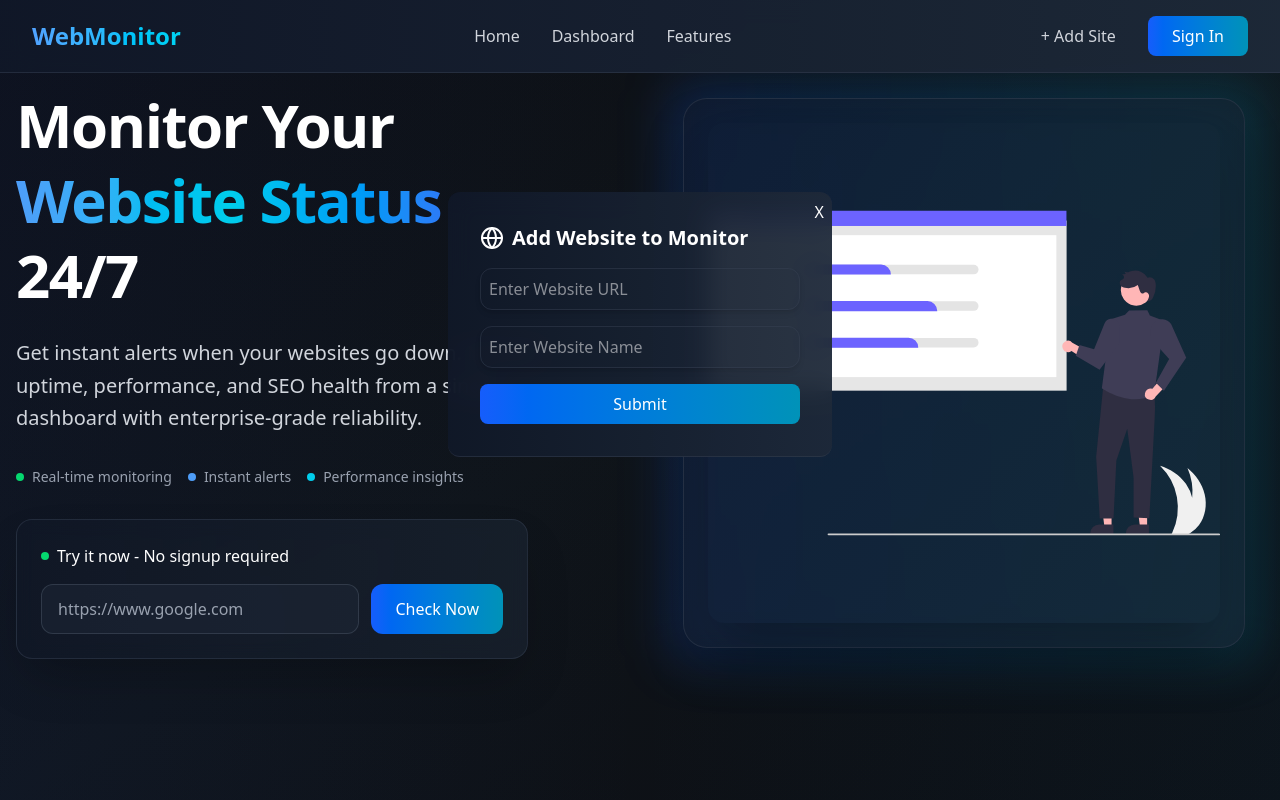
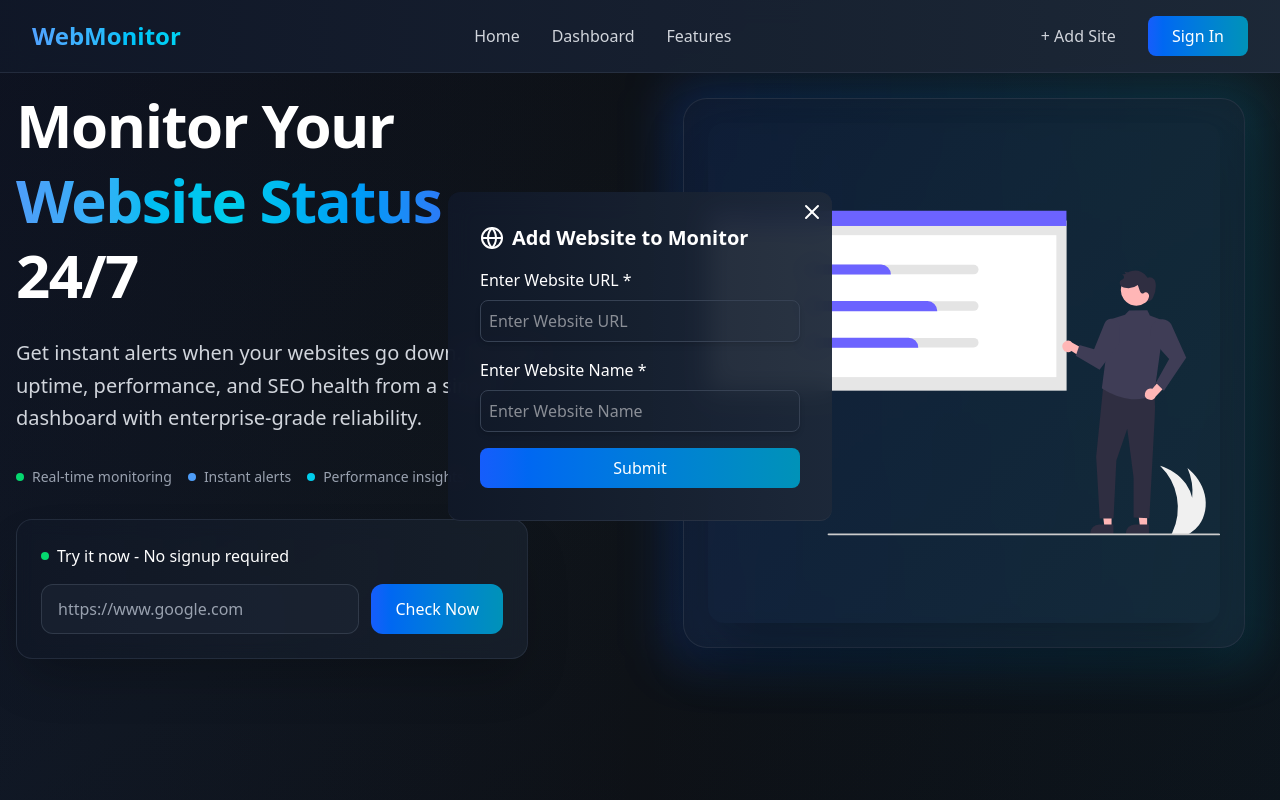
Before and after one commit to Dineshsoni02/WebmonitorV2, a React (Vite) app in the folder frontend/: page / in a window 1280 px wide. Shown: the top 800 px of the page. Built offline with nearby package versions, Linux system fonts and the light colour scheme.

Commit message:
dialog improvement

```diff
--- a/frontend/src/components/BodyComponent.jsx
+++ b/frontend/src/components/BodyComponent.jsx
@@ -12,6 +12,7 @@ import {
   TrendingUp,
   TriangleAlert,
   Globe,
+  X,
 } from "lucide-react";
 
 const NavigationBar = () => {
@@ -420,7 +421,7 @@ const DashboardSection = () => {
 
 const DialogBox = () => {
   return (
-    <div className="max-w-sm p-8 mx-auto fixed top-0 left-0 right-0 z-50 bg-gradient-to-r from-gray-900/95 to-gray-800/95 backdrop-blur-md border-b border-gray-700/50 text-white rounded-xl my-[15%]">
+    <div className="max-w-sm p-8 mx-auto fixed inset-0 z-50 bg-gradient-to-r from-gray-900/95 to-gray-800/95 backdrop-blur-md border-b border-gray-700/50 text-white rounded-xl my-[15%] h-fit">
       <div className="flex items-center gap-2 mb-4">
         <Globe className="w-6 h-6" />
 
@@ -429,22 +430,28 @@ const DialogBox = () => {
         </h2>
       </div>
       <button className=" text-white  rounded-lg font-medium transition-all duration-300 transform hover:scale-105 hover:shadow-lg hover:shadow-cyan-500/25 cursor-pointer absolute top-2 right-2">
-        X
+        <X className="w-6 h-6" />
       </button>
 
       <form className="flex flex-col gap-4">
+        <div className="flex flex-col gap-2">
+          <label htmlFor="url" className="text-white">Enter Website URL *</label>
           <input
             type="text"
             placeholder="Enter Website URL"
             required
-          className="bg-transparent border border-gray-700/50 hover:border-gray-600/80 p-2 rounded-xl shadow-md hover:shadow-[0px_0px_28px_2px] hover:shadow-cyan-500/25 transition-all duration-300"
+            className="bg-transparent border border-gray-700 hover:border-gray-600/80 p-2 rounded-lg shadow-md  hover:shadow-cyan-500/10 transition-all duration-300"
           />
+        </div>
+        <div className="flex flex-col gap-2">
+          <label htmlFor="name" className="text-white">Enter Website Name *</label>
           <input
             type="text"
             placeholder="Enter Website Name"
             required
-          className="bg-transparent border border-gray-700/50 hover:border-gray-600/80 p-2 rounded-xl shadow-md hover:shadow-[0px_0px_28px_2px] hover:shadow-cyan-500/25 transition-all duration-300"
+            className="bg-transparent border border-gray-700 hover:border-gray-600/80 p-2 rounded-lg shadow-md hover:shadow-cyan-500/10 transition-all duration-300"
           />
+        </div>
         <button className="bg-gradient-to-r from-blue-600 to-cyan-600 hover:from-blue-700 hover:to-cyan-700 text-white px-6 py-2 rounded-lg font-medium transition-all duration-300 transform hover:scale-105 hover:shadow-lg hover:shadow-cyan-500/25 cursor-pointer">
           Submit
         </button>
```
Lines whose indentation alone changed are shown as unchanged.
